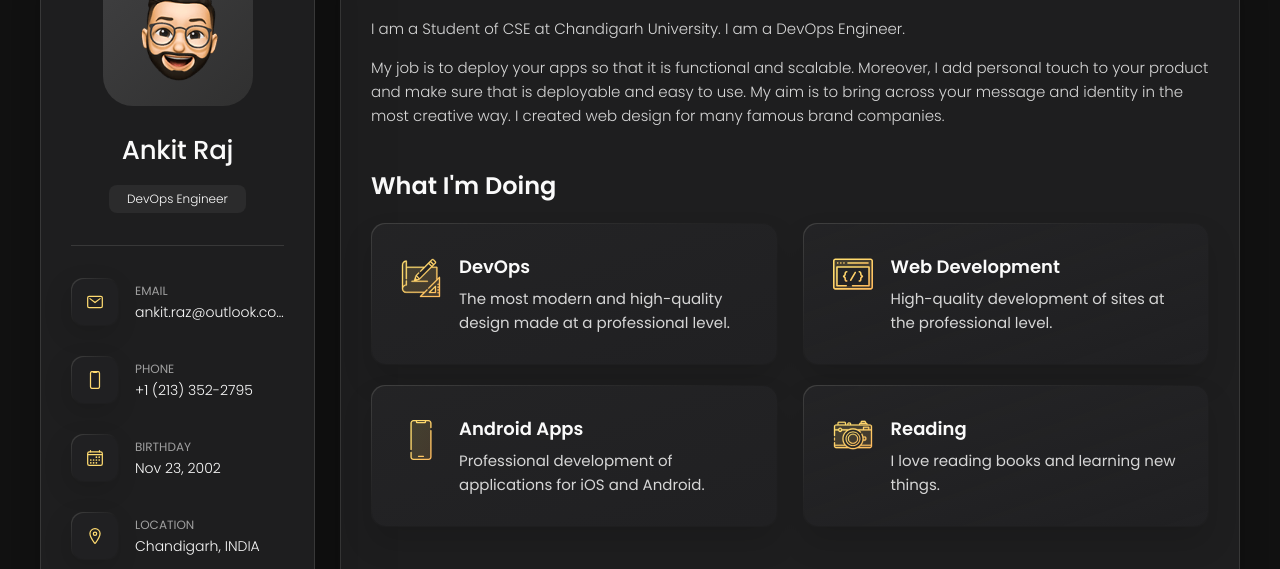
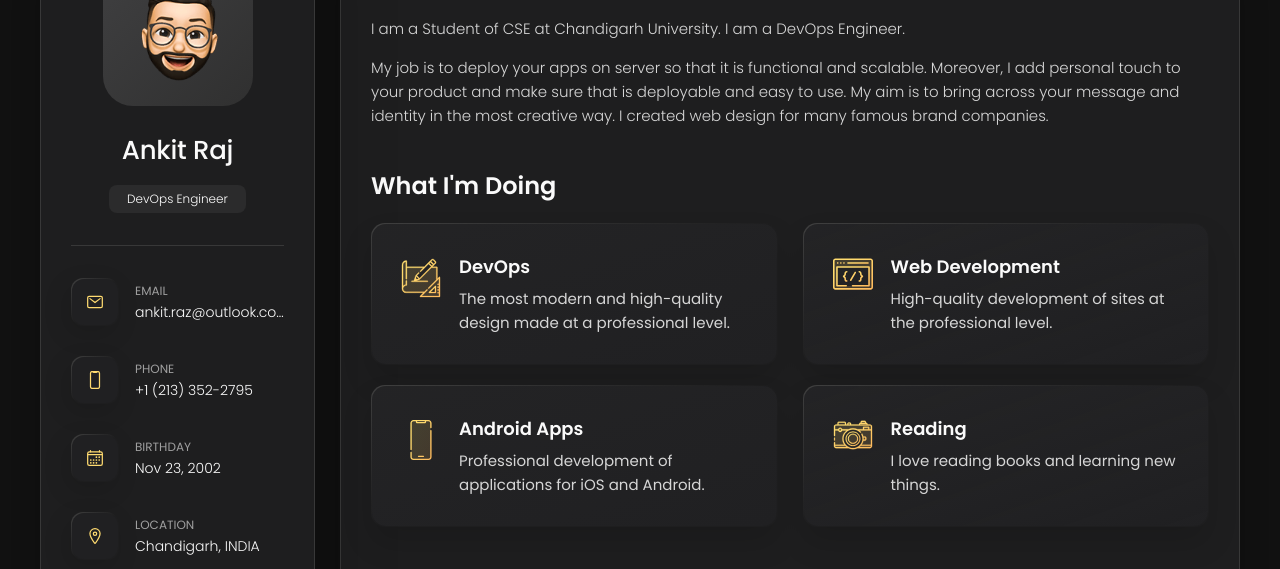
Before and after one commit to ankitrajxd/CICD-PIPELINE-FOR-WEB-APPLICATION, a plain HTML site: page index.html in a window 1280 px wide. Shown: the part 162-731 px from the top of the page. Drawn offline with nearby package versions, Linux system fonts and the light colour scheme.

Commit message:
updated html

```diff
--- a/index.html
+++ b/index.html
@@ -213,7 +213,7 @@
           </p>
 
           <p>
-            My job is to deploy your apps so that it is functional and scalable.
+            My job is to deploy your apps on server so that it is functional and scalable.
             Moreover, I
             add personal touch to your product and make sure that is deployable and easy to use. My aim is to bring
             across your
```
